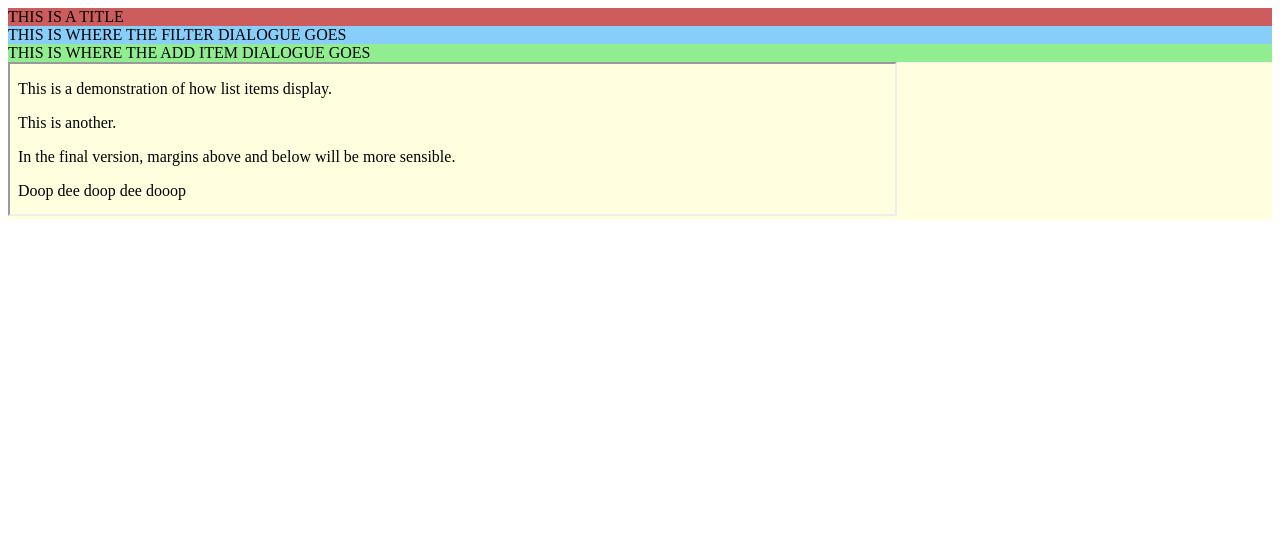
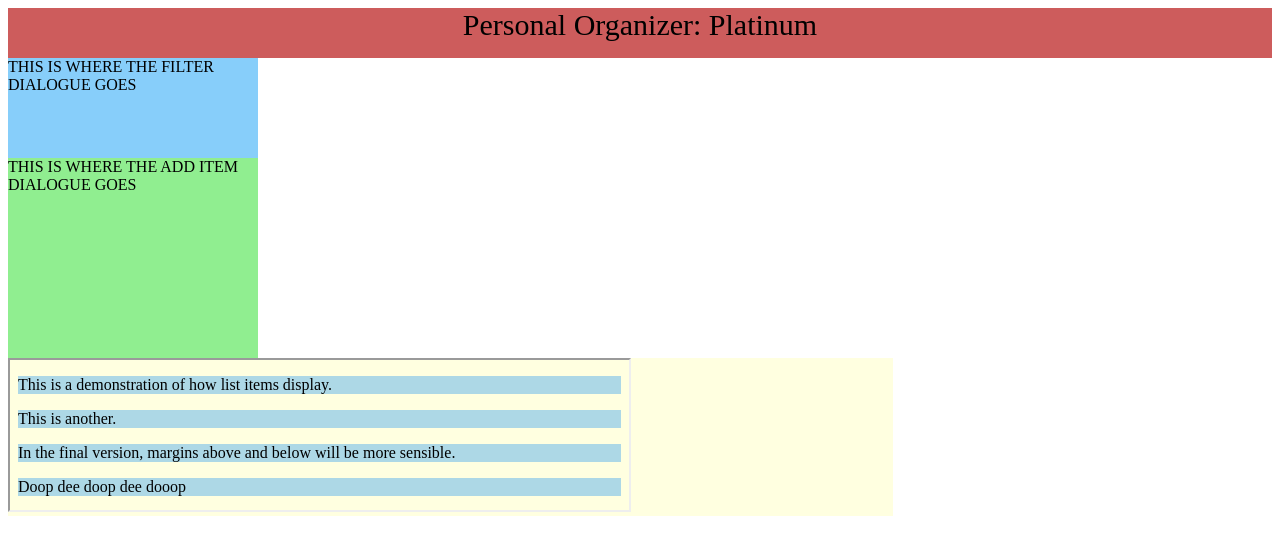
Before and after one commit to GalacticCow/Personal-Organizer-Project, a plain HTML site: page index.html in a window 1280 px wide. Drawn offline with Linux system fonts and the light colour scheme.

Commit message:
Simple Css

```diff
--- a/index.html
+++ b/index.html
@@ -6,7 +6,7 @@
     <link rel="stylesheet" type="text/css" href="style.css">
 </head>
 <body>
-    <div id="title">THIS IS A TITLE</div>
+    <div id="title">Personal Organizer: Platinum</div>
     <div id="filtersBox">THIS IS WHERE THE FILTER DIALOGUE GOES</div>
     <div id="addItemBox">THIS IS WHERE THE ADD ITEM DIALOGUE GOES</div>
     <div id="listBox"> <!--THIS IS WHERE THE LIST ITSELF GOES-->
--- a/list.html
+++ b/list.html
@@ -3,6 +3,13 @@
 <head lang="en">
     <meta charset="UTF-8">
     <title></title>
+    <style>
+        p {
+            border-width: 5px;
+            border-color: red;
+            background-color: lightblue;
+        }
+    </style>
 </head>
 <body>
     <p>This is a demonstration of how list items display.</p>
--- a/style.css
+++ b/style.css
@@ -1,17 +1,26 @@
 #title {
     background-color: indianred;
+    height: 50px;
+    text-align: center;
+    font-size: 30px;
 }
 
 #filtersBox {
     background-color: lightskyblue;
+    width: 250px;
+    height: 100px;
 }
 
 #addItemBox {
     background-color: lightgreen;
+    width: 250px;
+    height: 200px;
 }
 
 #listBox {
     background-color: lightyellow;
+    left: 300px;
+    width: 70%;
 }
 
 #listIFrame {
```
